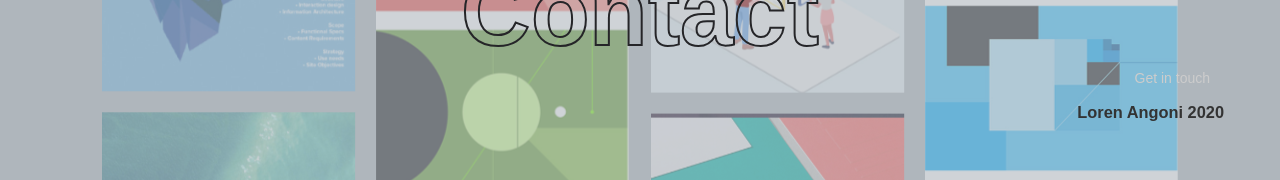
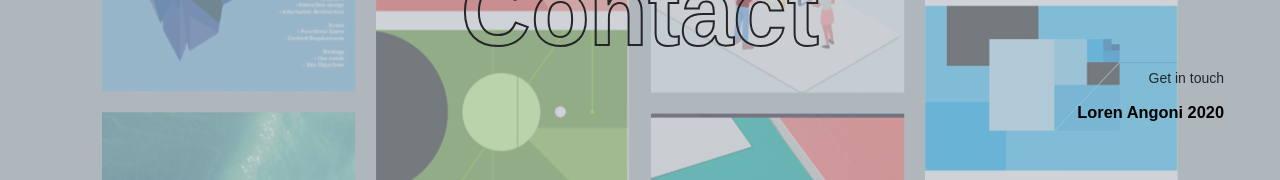
Before and after one commit to loren-ui/loren-ui.github.io, a plain HTML site: page index.html in a window 1280 px wide. Shown: the part 620-800 px from the top of the page. Drawn offline with Linux system fonts and the light colour scheme; a web font is replaced by a local one.

Commit message:
modified:   css/base.css 	modified:   index.html

```diff
--- a/css/base.css
+++ b/css/base.css
@@ -109,7 +109,7 @@ a:focus {
 .frame__links {
 	display: inline;
 	text-align: right;
-	color: rgba(51,51,51,1);
+	color: rgba(0,0,0,1);
 }
 
 .frame__github,
--- a/index.html
+++ b/index.html
@@ -36,7 +36,7 @@
 					<h1 class="frame__title"><a href="index.html"><img src="Logo.png" width="200" height="91" alt="Loren Angoni"></a></h1>
 				</div>
 				<div class="frame__links">
-<a href="mailto:loren@langoni.me?subject=Hi Loren!&" class="frame__links">Get in touch</a>
+                  <span class="frame__links"><a href="mailto:loren@langoni.me?subject=Hi Loren!&" ">Get in touch</a></span>
 					<h3  >Loren Angoni 2020</h3>
 				</div>
 			</div>
```
